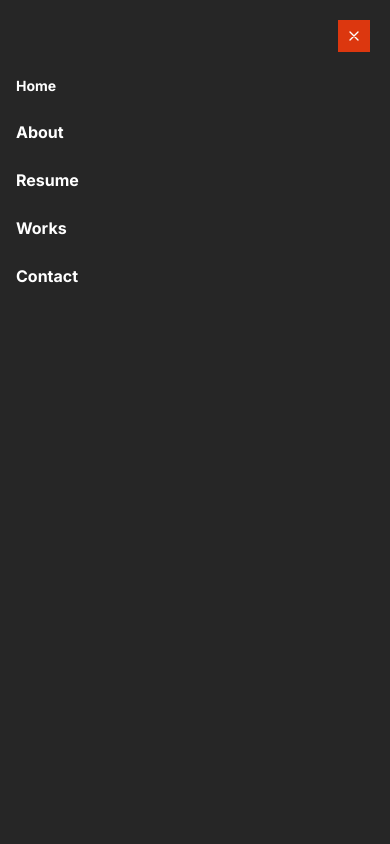
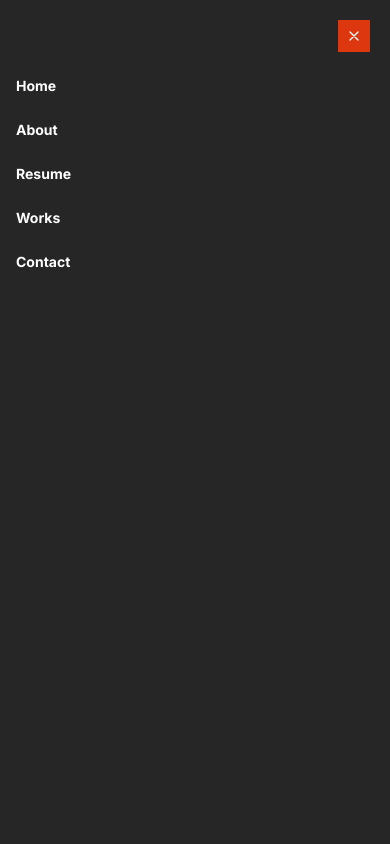
Before and after one commit to khanalanish/anish-portfolio, a Vue app: page / in a window 390 px wide. Both pictures are taken after a click on the button 354 px from the left and 35 px from the top of the page. Shown: the top 844 px of the page. Built offline with nearby package versions, Linux system fonts and the light colour scheme.

Commit message:
fixes: transition effect of both mobile and desktop

```diff
--- a/src/components/mobileMenu.vue
+++ b/src/components/mobileMenu.vue
@@ -31,20 +31,13 @@
         class="fixed bg-gray-800 top-0 right-0 left-0 z-30 bottom-0 inset-x-0 transition lg:hidden"
       >
         <ul class="pt-16">
-          <li class="px-4 py-3 text-sm">
-            <a href="#home" class="font-bold text-white block">Home</a>
-          </li>
-          <li class="px-4 py-3">
-            <a href="#about" class="font-bold text-white block">About</a>
-          </li>
-          <li class="px-4 py-3">
-            <a href="#resume" class="font-bold text-white block">Resume</a>
-          </li>
-          <li class="px-4 py-3">
-            <a href="#portfolio" class="font-bold text-white block">Works</a>
-          </li>
-          <li class="px-4 py-3">
-            <a href="#contact" class="font-bold text-white block">Contact</a>
+          <li v-for="item in items" :key="item.name" class="px-4 py-3 text-sm">
+            <a
+              @click.prevent="navigateAndCloseMenu(item.link)"
+              href="#"
+              class="font-bold text-white block"
+              >{{ item.name }}</a
+            >
           </li>
         </ul>
       </div>
@@ -56,7 +49,25 @@
 export default {
   data() {
     return {
-      isMenuOpen: false
+      isMenuOpen: false,
+      items: [
+        { name: 'Home', link: '#home' },
+        { name: 'About', link: '#about' },
+        { name: 'Resume', link: '#resume' },
+        { name: 'Works', link: '#portfolio' },
+        { name: 'Contact', link: '#contact' }
+      ]
+    }
+  },
+  methods: {
+    navigateAndCloseMenu(targetId) {
+      this.$nextTick(() => {
+        const targetElement = document.querySelector(targetId)
+        if (targetElement) {
+          targetElement.scrollIntoView({ behavior: 'smooth' })
+        }
+        this.isMenuOpen = false
+      })
     }
   }
 }
--- a/src/components/navBar.vue
+++ b/src/components/navBar.vue
@@ -45,8 +45,11 @@ export default {
       this.$nextTick(() => {
         const element = document.getElementById(componentId)
         if (element) {
+          console.log('true')
           element.scrollIntoView({ behavior: 'smooth' })
-          window.location.hash = componentId
+          setTimeout(() => {
+            window.location.hash = componentId
+          }, 500)
         }
       })
     }
```
